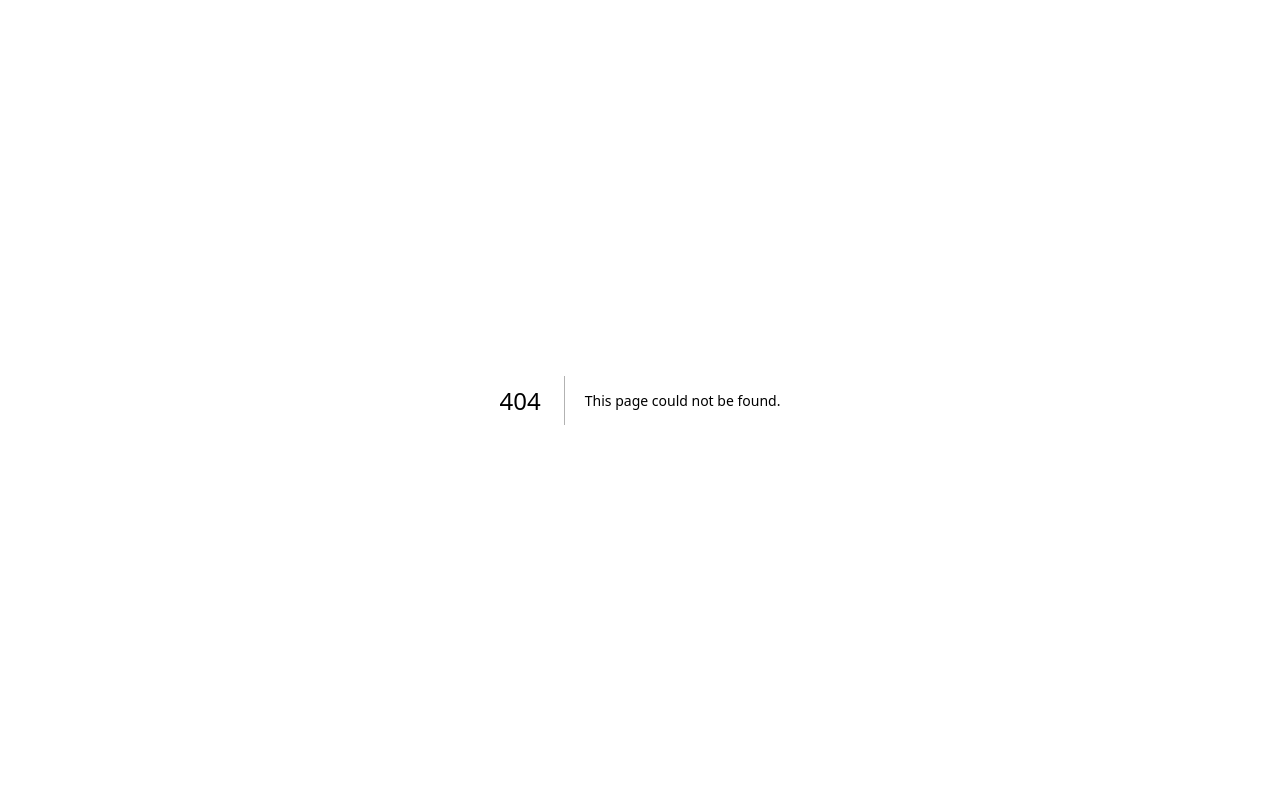
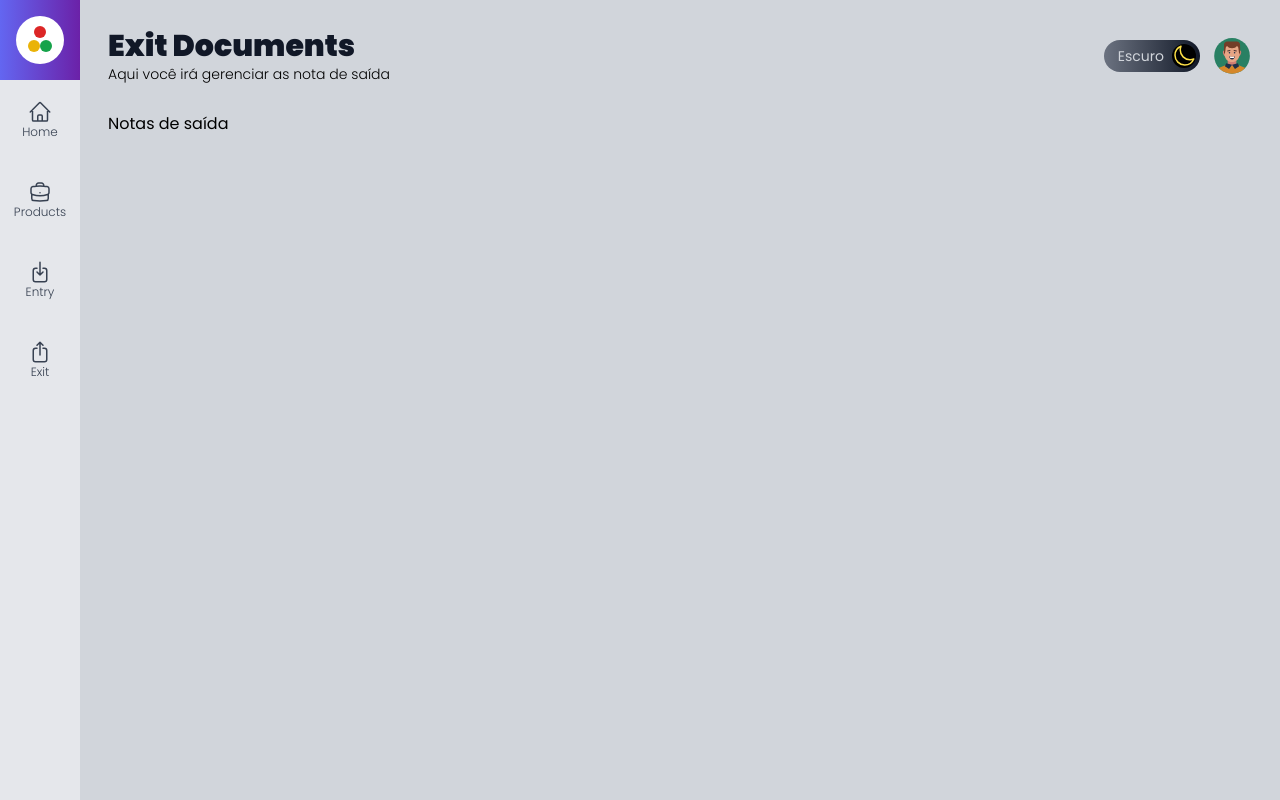
Before and after one commit to augustofklein/stock-management, a Next.js app: page /exitDocument in a window 1280 px wide. Before the commit this address had no page. Built offline with nearby package versions, Linux system fonts and the light colour scheme.

Commit message:
Adicao do codigo da entrada e saida de nota fiscal

```diff
--- a/src/components/icons/index.tsx
+++ b/src/components/icons/index.tsx
@@ -48,3 +48,16 @@ export const WarningIcon = (tamanho: number) => (
         <path strokeLinecap="round" strokeLinejoin="round" d="M12 9v3.75m-9.303 3.376c-.866 1.5.217 3.374 1.948 3.374h14.71c1.73 0 2.813-1.874 1.948-3.374L13.949 3.378c-.866-1.5-3.032-1.5-3.898 0L2.697 16.126ZM12 15.75h.007v.008H12v-.008Z" />
     </svg>
 )
+
+export const Entry = (
+    <svg xmlns="http://www.w3.org/2000/svg" fill="none" viewBox="0 0 24 24" stroke-width="1.5" stroke="currentColor" className="w-6 h-6">
+        <path stroke-linecap="round" stroke-linejoin="round" d="M9 8.25H7.5a2.25 2.25 0 0 0-2.25 2.25v9a2.25 2.25 0 0 0 2.25 2.25h9a2.25 2.25 0 0 0 2.25-2.25v-9a2.25 2.25 0 0 0-2.25-2.25H15M9 12l3 3m0 0 3-3m-3 3V2.25" />
+    </svg>
+)
+
+export const Exit = (
+    <svg xmlns="http://www.w3.org/2000/svg" fill="none" viewBox="0 0 24 24" stroke-width="1.5" stroke="currentColor" className="w-6 h-6">
+        <path stroke-linecap="round" stroke-linejoin="round" d="M9 8.25H7.5a2.25 2.25 0 0 0-2.25 2.25v9a2.25 2.25 0 0 0 2.25 2.25h9a2.25 2.25 0 0 0 2.25-2.25v-9a2.25 2.25 0 0 0-2.25-2.25H15m0-3-3-3m0 0-3 3m3-3V15" />
+    </svg>
+
+)
--- a/src/components/template/LateralMenu.tsx
+++ b/src/components/template/LateralMenu.tsx
@@ -1,4 +1,4 @@
-import { SettingsIcon, HomeIcon, BellIcon, ExitIcon, ProductIcon } from "../icons";
+import { SettingsIcon, HomeIcon, BellIcon, ExitIcon, ProductIcon, Entry, Exit } from "../icons";
 import Logo from "./Logo";
 import ItemMenu from "./ItemMenu";
 
@@ -20,6 +20,8 @@ export default function LateralMenu() {
             <ul className="flex-grow">
                 <ItemMenu url="/" text="Home" icon={HomeIcon}/>
                 <ItemMenu url="/products" text="Products" icon={ProductIcon}/>
+                <ItemMenu url="/entryDocument" text="Entry" icon={Entry}/>
+                <ItemMenu url="/exitDocument" text="Exit" icon={Exit}/>
             </ul>
             <ul>
             </ul>
--- /dev/null
+++ b/src/pages/entryDocument.tsx
@@ -0,0 +1,10 @@
+import Layout from "@/components/template/Layout";
+
+export default function EntryDocument() {
+
+    return (
+        <Layout title="Entry Documents" subtitle="Aqui você irá gerenciar as nota de entrada">
+            <h1>Notas de entrada</h1>
+        </Layout>
+    )
+}
--- /dev/null
+++ b/src/pages/exitDocument.tsx
@@ -0,0 +1,10 @@
+import Layout from "@/components/template/Layout";
+
+export default function ExitDocument() {
+
+    return (
+        <Layout title="Exit Documents" subtitle="Aqui você irá gerenciar as nota de saída">
+            <h1>Notas de saída</h1>
+        </Layout>
+    )
+}
```
